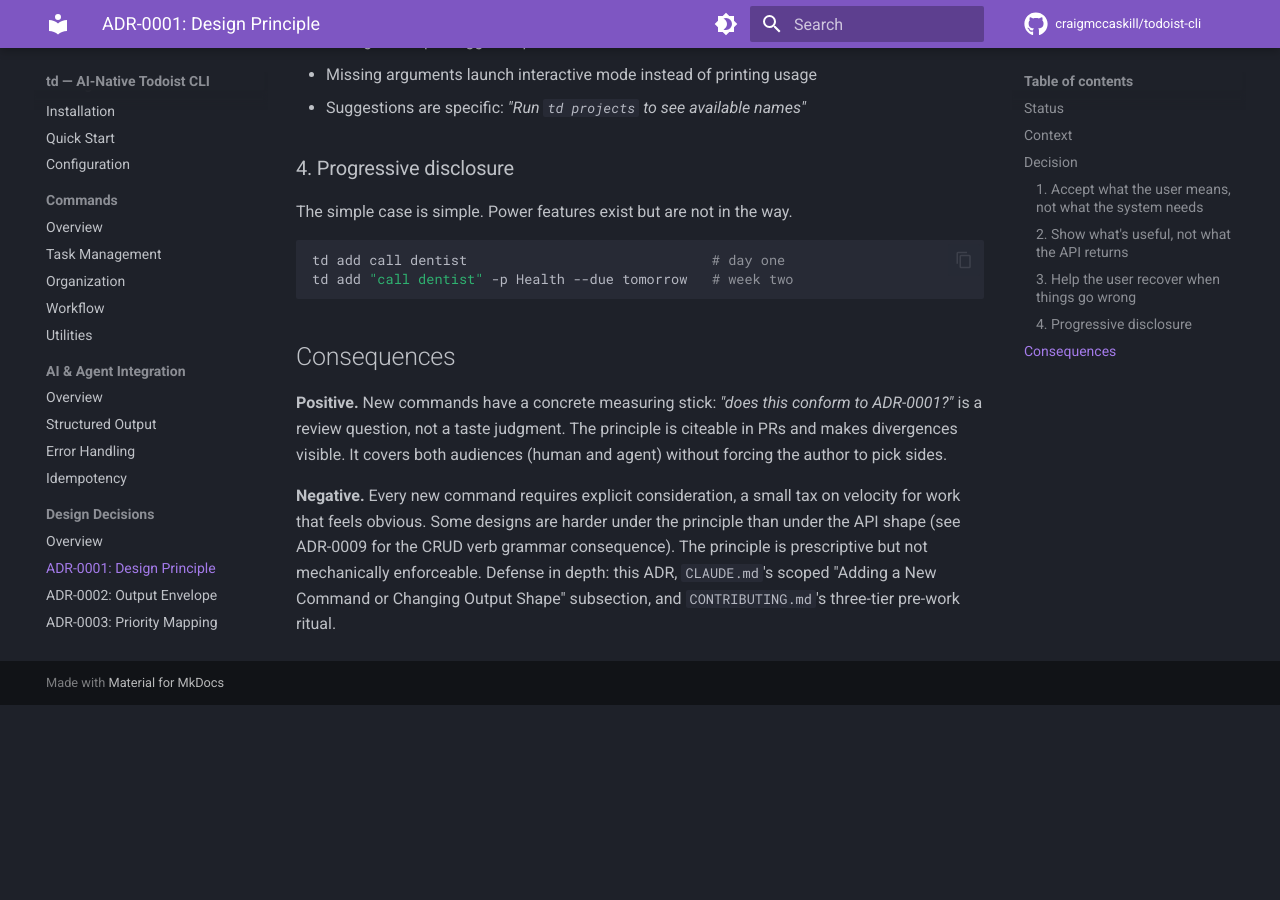
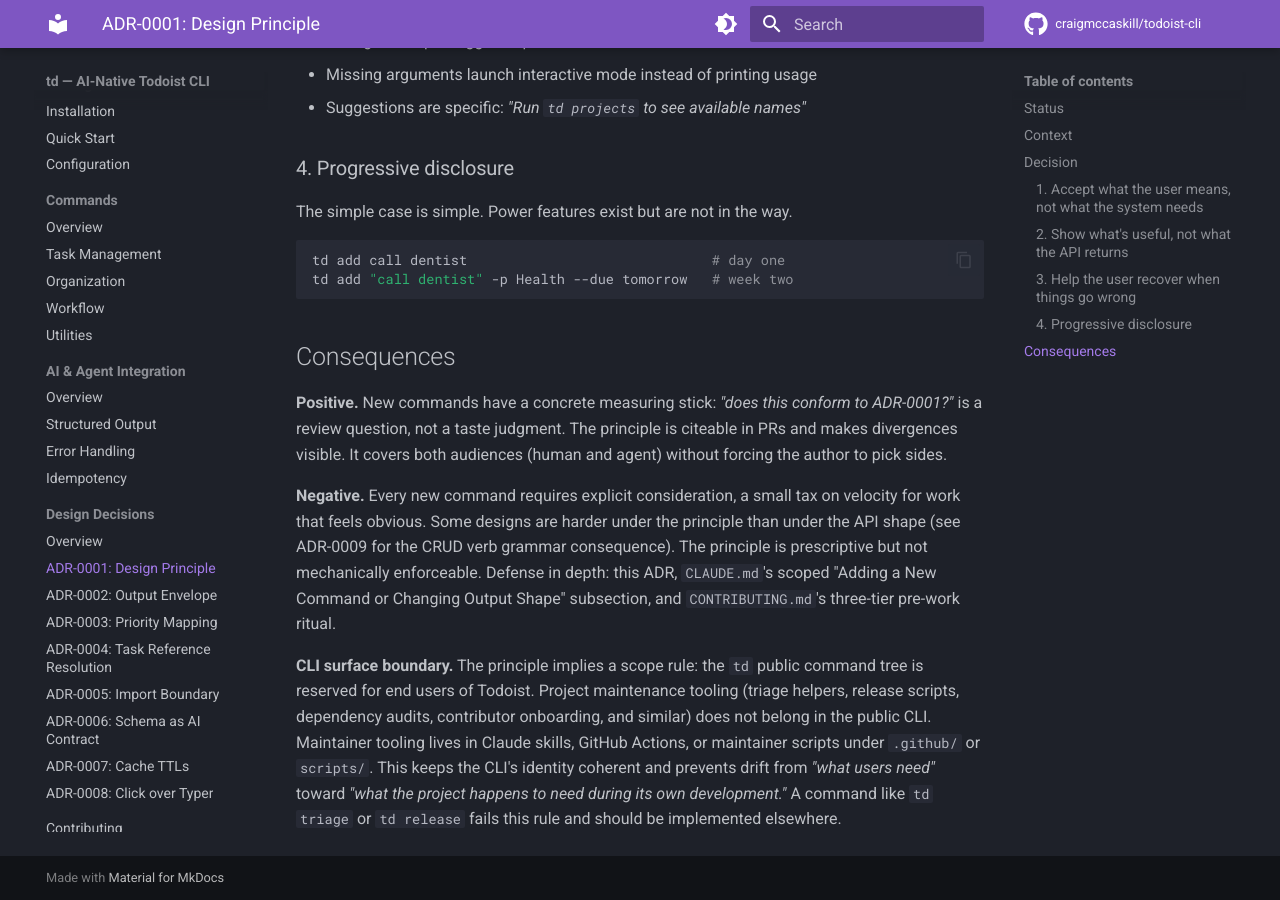
Before and after one commit to craigmccaskill/todoist-cli, an MkDocs documentation site: the page built from docs/decisions/0001-design-principle.md, in a window 1280 px wide and 900 px high, scrolled down 1279 px. Built offline with MkDocs 1.6.1 and Material for MkDocs 9.7.7, drawn with Linux system fonts in a browser that asks for light colours; comment, search, counter and statistics services are not loaded; before the commit the page ends 1984 px from its top, so only the background shows below that.

Commit message:
docs(decisions): amend ADR-0001 with CLI surface boundary rule
Extends the Design Principle ADR with an explicit scope rule: the
public td command tree is reserved for end users of Todoist. Project
maintenance tooling (triage helpers, release scripts, dependency
audits, contributor onboarding, etc.) does not ship in the public
CLI. Maintainer tooling lives in Claude skills, GitHub Actions, or
scripts under .github/ or scripts/.

Reinforced with a matching checklist item in CONTRIBUTING.md's
"Adding a New Command" section so the rule is visible at the moment
a new command is proposed.

Amendment is safe because ADR-0001 has not been merged to main yet.
Once merged, the immutability rule applies.

Co-Authored-By: Claude Opus 4.6 (1M context) <noreply@anthropic.com>

```diff
--- a/docs/decisions/0001-design-principle.md
+++ b/docs/decisions/0001-design-principle.md
@@ -80,3 +80,15 @@ for the CRUD verb grammar consequence). The principle is prescriptive
 but not mechanically enforceable. Defense in depth: this ADR,
 `CLAUDE.md`'s scoped "Adding a New Command or Changing Output Shape"
 subsection, and `CONTRIBUTING.md`'s three-tier pre-work ritual.
+
+**CLI surface boundary.** The principle implies a scope rule:
+the `td` public command tree is reserved for end users of Todoist.
+Project maintenance tooling (triage helpers, release scripts,
+dependency audits, contributor onboarding, and similar) does not
+belong in the public CLI. Maintainer tooling lives in Claude
+skills, GitHub Actions, or maintainer scripts under `.github/` or
+`scripts/`. This keeps the CLI's identity coherent and prevents
+drift from *"what users need"* toward *"what the project happens
+to need during its own development."* A command like `td triage`
+or `td release` fails this rule and should be implemented
+elsewhere.
```
Also changed, not shown: CHANGELOG.md (+2 -0 lines), CONTRIBUTING.md (+4 -0 lines).
